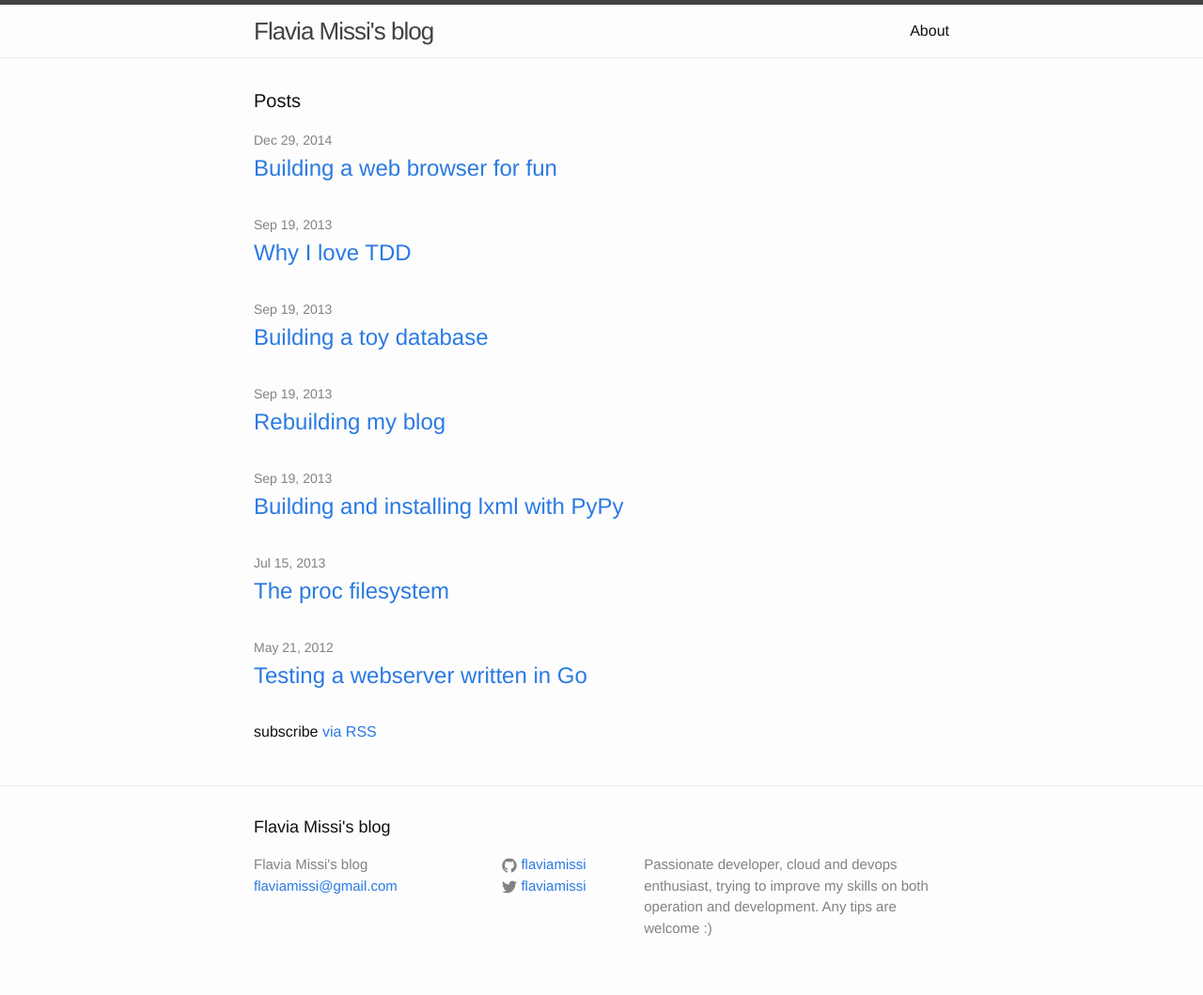
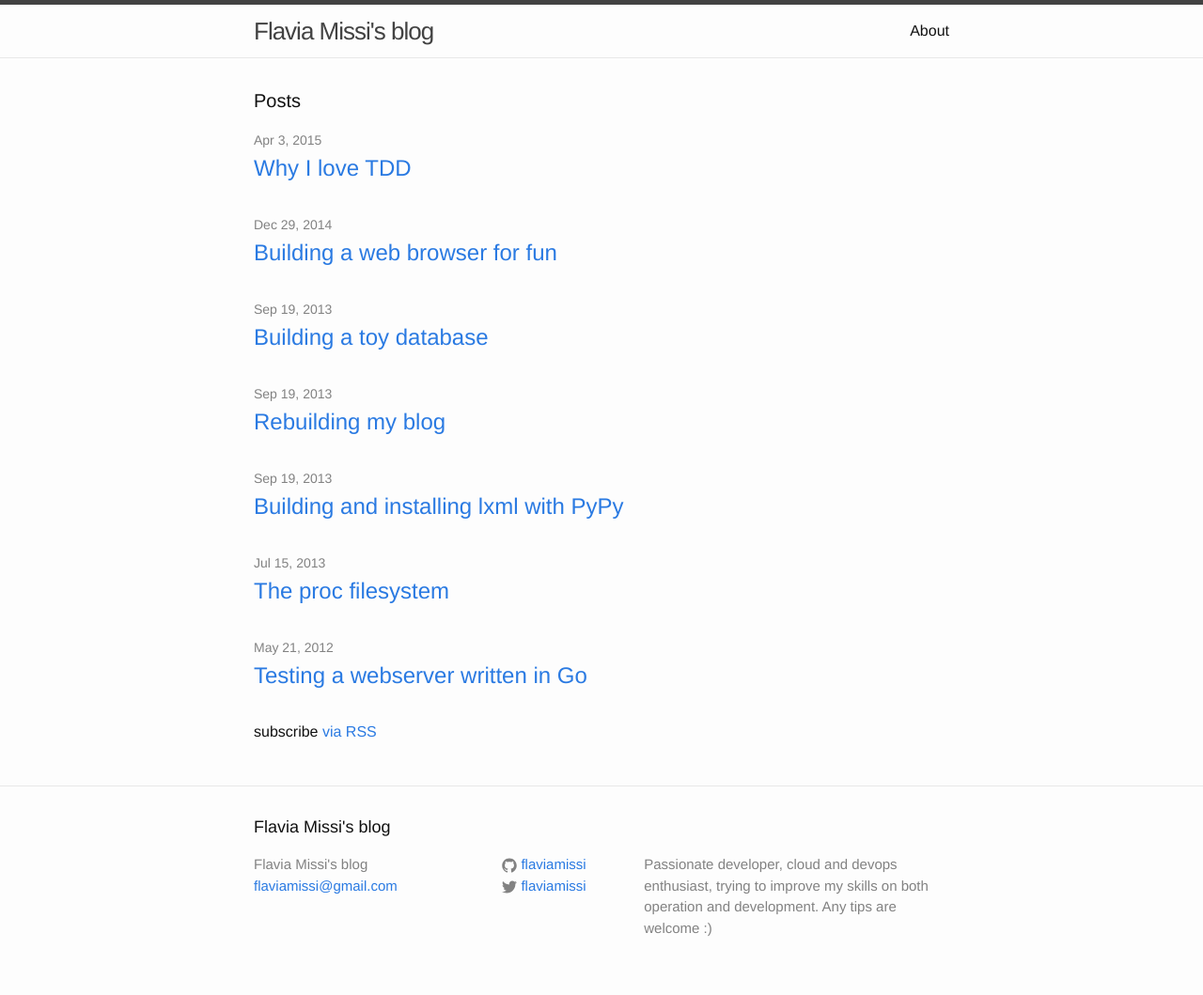
Before and after one commit to flavianmissi/flaviamissi.github.io, a Jekyll site: the page built from index.html, in a window 1280 px wide. Shown: the whole page at 94% size. Built offline with Jekyll 4.4.1, drawn with Linux system fonts in a browser that asks for light colours.

Commit message:
fix post date

```diff
--- a/_posts/2015-04-03-why-i-love-tdd.markdown
+++ b/_posts/2015-04-03-why-i-love-tdd.markdown
@@ -1,7 +1,7 @@
 ---
 layout: post
 title:  "Why I love TDD"
-date:   2013-9-19
+date:   2015-04-03
 categories: TDD testing
 ---
 
```
